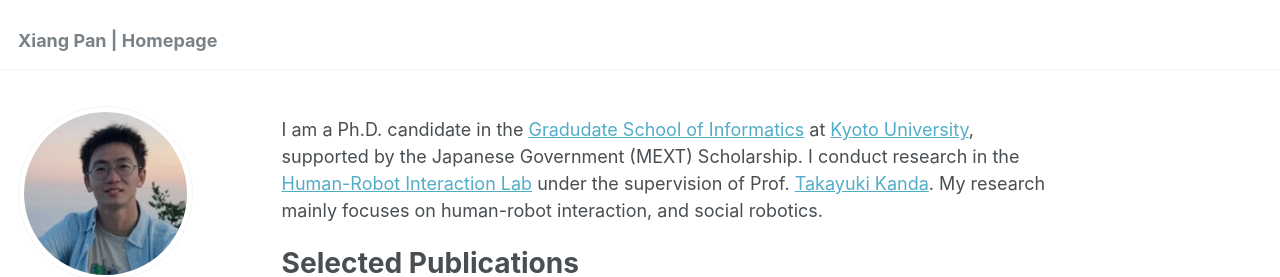
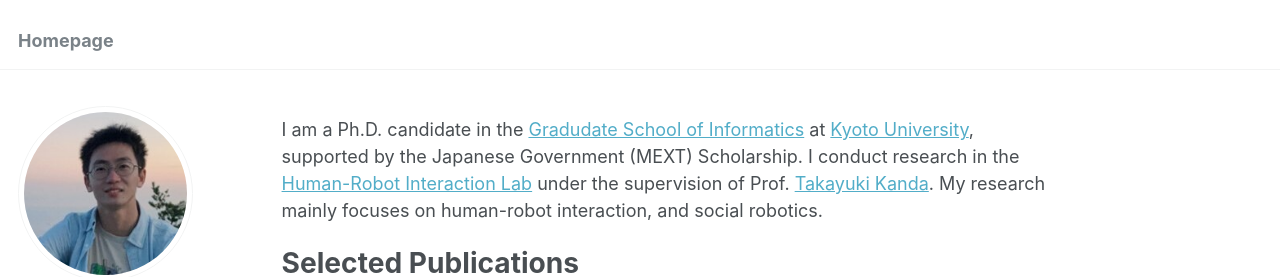
Before and after one commit to pan-xiang/pan-xiang.github.io, a Jekyll site: the page built from _pages/about.md, in a window 1280 px wide. Shown: the top 277 px of the page. Built offline with Jekyll 4.4.1, drawn with Linux system fonts in a browser that asks for light colours; some web fonts are replaced; a script that is not in the unit is left out.

Commit message:
Update _config.yml

```diff
--- a/_config.yml
+++ b/_config.yml
@@ -8,7 +8,7 @@
 
 # Basic Site Settings
 locale                   : "en-US"
-title                    : "Xiang Pan | Homepage"
+title                    : "Homepage"
 title_separator          : "-"
 name                     : # &name "Xiang Pan"
 description              : # &description "personal description"
```
